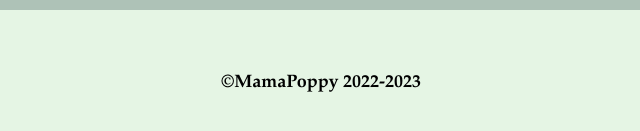
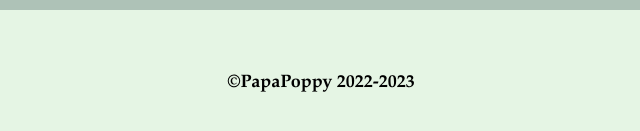
Before and after one commit to Popitaoooh/poppycat, a plain HTML site: page build/index.html in a window 1280 px wide. Shown: the part 1701-1832 px from the top of the page, 339-979 px from the left. Drawn offline with Linux system fonts and the light colour scheme.

Commit message:
Update index.html

```diff
--- a/build/index.html
+++ b/build/index.html
@@ -47,7 +47,7 @@
 <hr>
 <hr>
 <center>
-<p>©MamaPoppy 2022-2023</p>
+<p>©PapaPoppy 2022-2023</p>
 </center>
 </body>
 </html>
```
